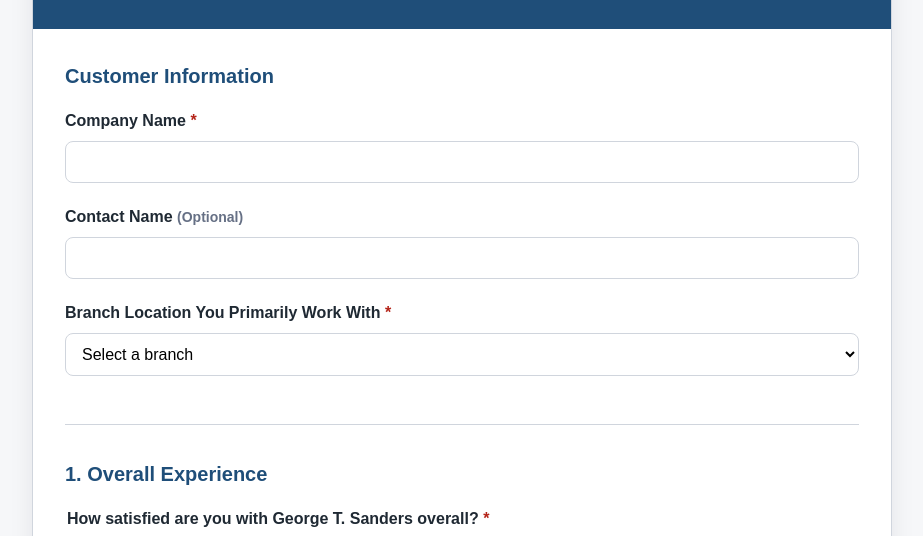
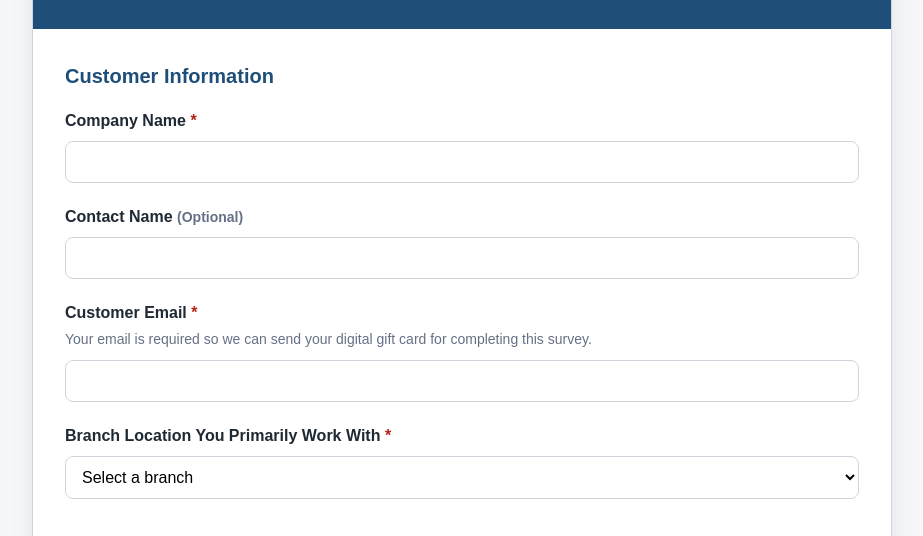
Before and after one commit to gts-webadmin/gts-customer-survey, a plain HTML site: page index.html in a window 1280 px wide. Shown: the part 194-730 px from the top of the page, without its empty margins (178-1101 px from the left). Drawn offline with Linux system fonts and the light colour scheme.

Commit message:
Update index.html
added email capture

```diff
--- a/index.html
+++ b/index.html
@@ -285,6 +285,14 @@
           <div class="field">
             <label for="contact-name">Contact Name <span class="hint">(Optional)</span></label>
             <input type="text" id="contact-name" name="contact_name" />
+          </div>
+
+          <div class="field">
+            <label for="customer-email">Customer Email <span class="required">*</span></label>
+            <p class="hint">
+              Your email is required so we can send your digital gift card for completing this survey.
+            </p>
+            <input type="text" id="customer-email" name="customer_email" required />
           </div>
 
           <div class="field">
```
